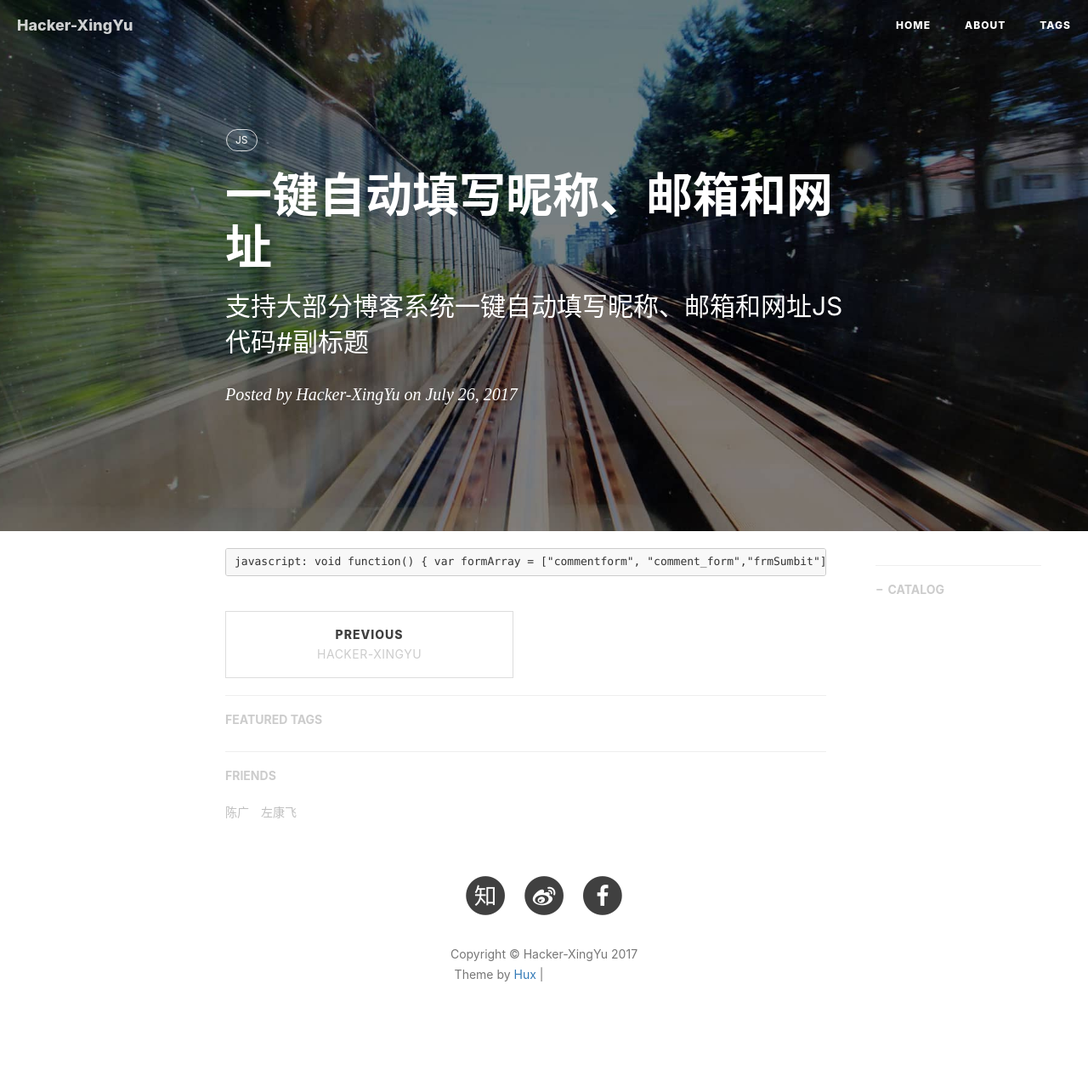
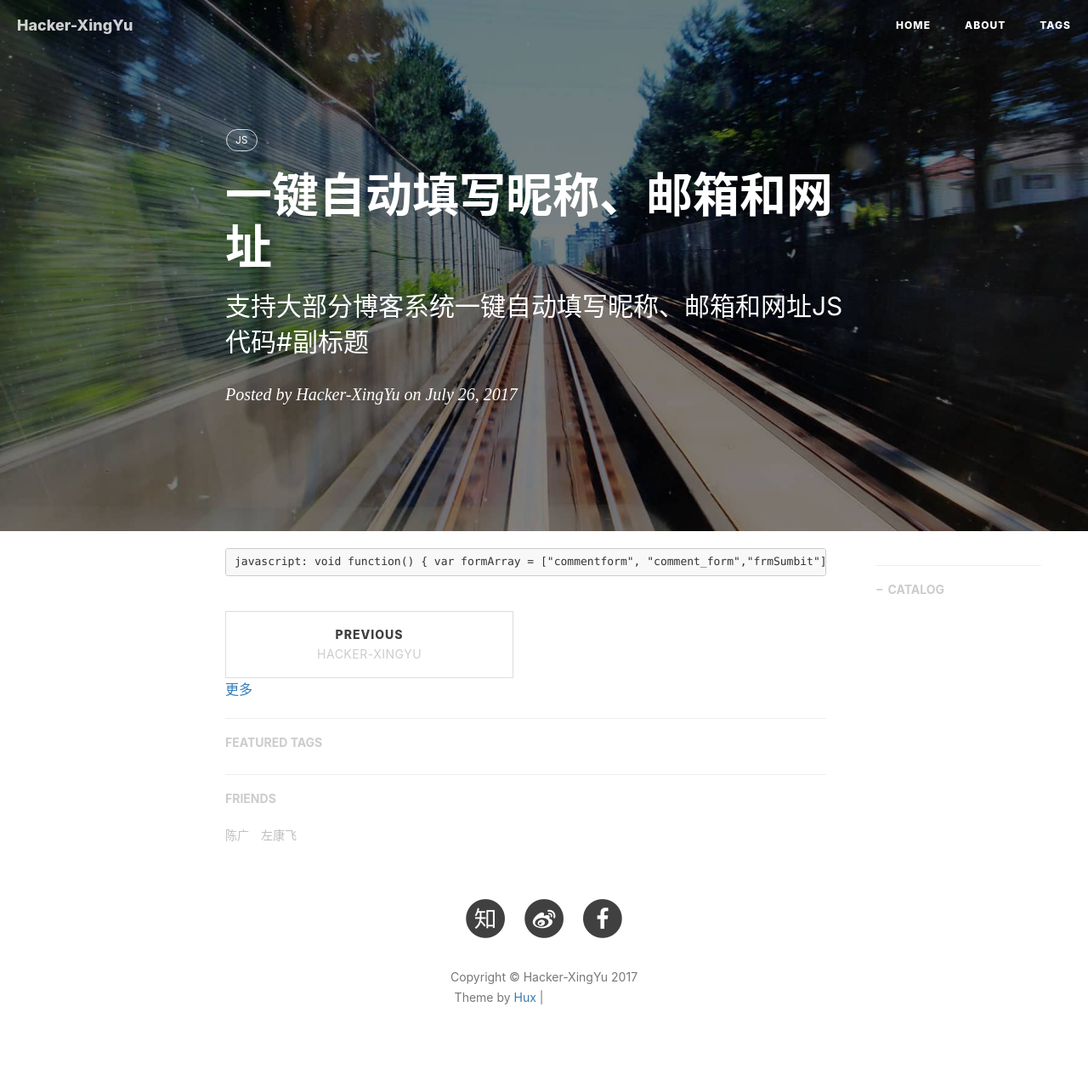
Before and after one commit to 9157net/9157net.github.io, a Jekyll site: the page built from _posts/2017-07-26-自动评论JS代码.markdown, in a window 1280 px wide. Shown: the whole page at 85% size. Built offline with Jekyll 4.4.1, drawn with Linux system fonts in a browser that asks for light colours; nearby versions of some CDN libraries; comment, search, counter and statistics services are not loaded; before the commit the page ends 1251 px from its top, so only the background shows below that; grey boxes are pictures that could not be loaded.

Commit message:
Hacker-XingYu

```diff
--- a/_layouts/post.html
+++ b/_layouts/post.html
@@ -80,7 +80,21 @@ layout: default
                     </li>
                     {% endif %}
                 </ul>
-
+<!-- JiaThis Button BEGIN -->
+<div class="jiathis_style">
+	<a class="jiathis_button_qzone"></a>
+	<a class="jiathis_button_tsina"></a>
+	<a class="jiathis_button_cqq"></a>
+	<a class="jiathis_button_copy"></a>
+	<a href="http://www.jiathis.com/share?uid=2139946" class="jiathis jiathis_txt jtico jtico_jiathis" target="_blank">更多</a>
+	<a class="jiathis_counter_style"></a>
+</div>
+<script type="text/javascript" src="http://v3.jiathis.com/code/jia.js?uid=2139946" charset="utf-8"></script>
+<!-- JiaThis Button END -->
+<!-- UY BEGIN -->
+<div id="uyan_frame"></div>
+<script type="text/javascript" src="http://v2.uyan.cc/code/uyan.js?uid=2139946"></script>
+<!-- UY END -->
 
                 {% if site.disqus_username %}
                 <!-- disqus 评论框 start -->
```
